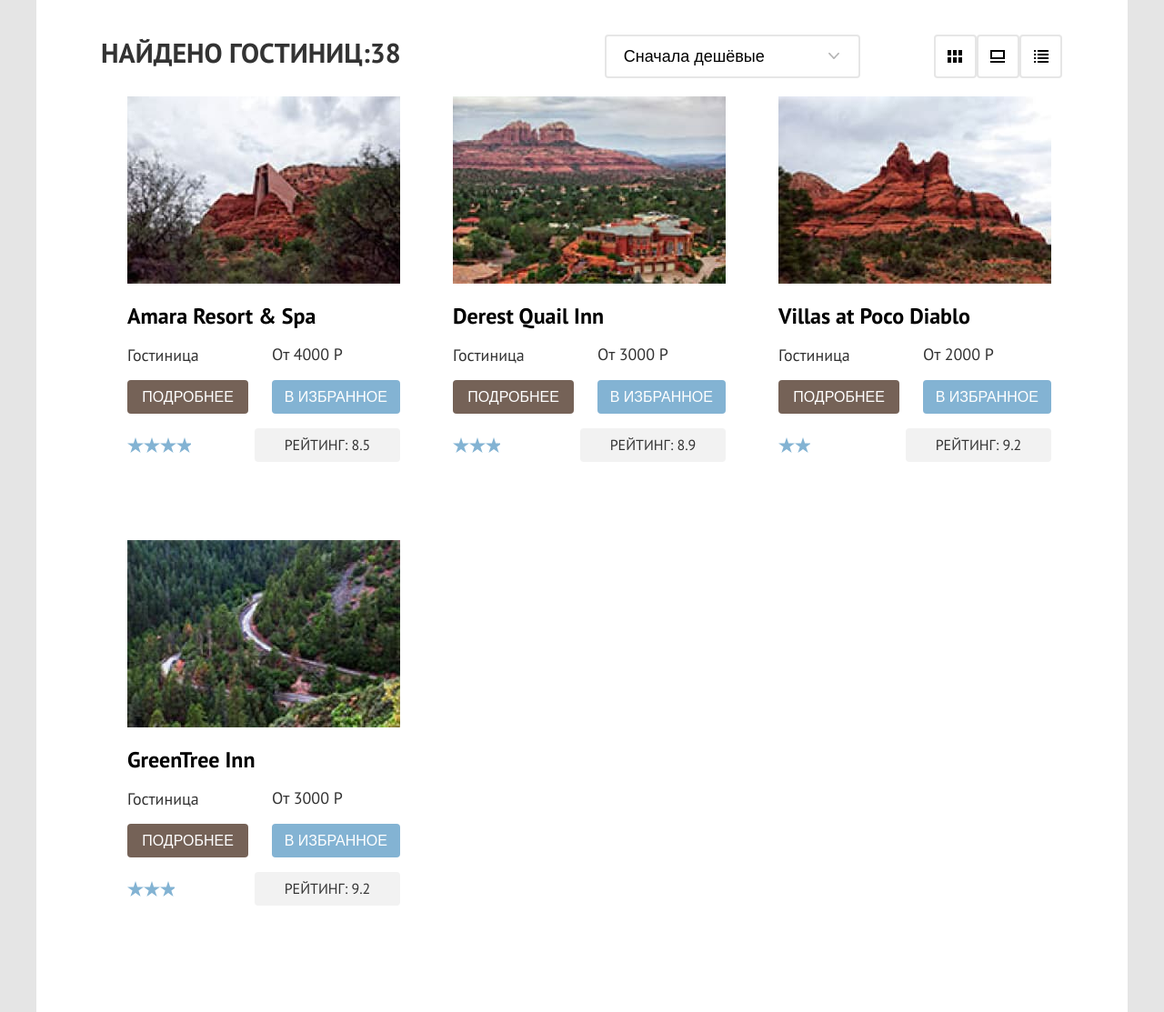
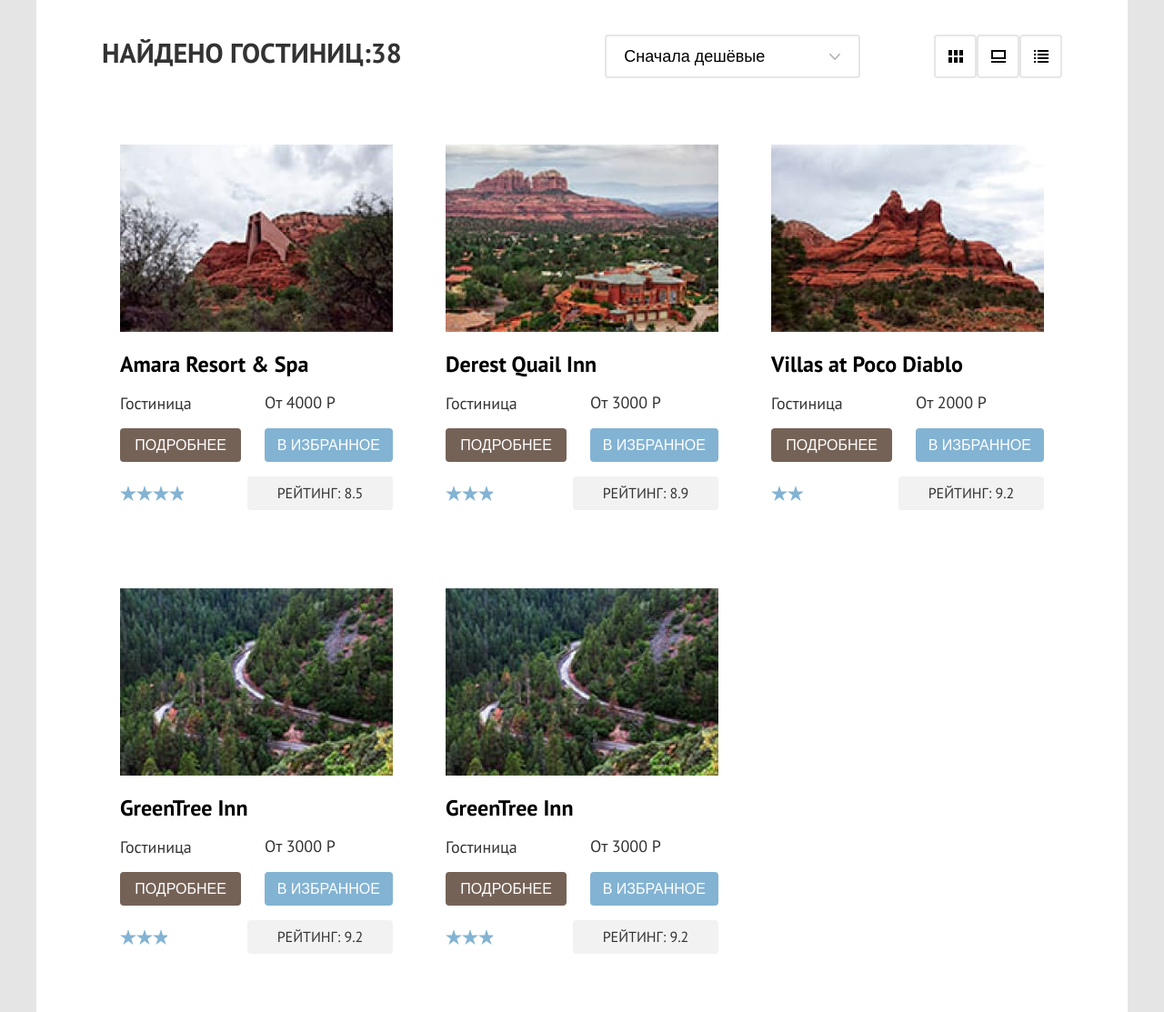
Before and after one commit to htmlacademy-htmlcss/2022161-sedona-33, a plain HTML site: page catalog.html in a window 1280 px wide. Shown: the part 484-1597 px from the top of the page at 91% size. Drawn offline with Linux system fonts and the light colour scheme.

```diff
--- a/catalog.html
+++ b/catalog.html
@@ -288,6 +288,28 @@
                 <p class="hotel-rating">рейтинг: 9.2</p>
               </div>
             </li>
+            <li class="hotel-card">
+              <a class="hotel-card-link" href="#">
+                <img class="hotel-card-image" src="images/hotel4.jpg" alt="Картинка отеля GreenTree Inn" width=""
+                  height="">
+                <h3 class="hotel-card-title"> GreenTree Inn</h3>
+              </a>
+              <div class="type-price">
+                <span class="hotel-card-housing-type"> Гостиница</span>
+                <span class="hotel-card-price">От 3000 Р</span>
+              </div>
+              <div>
+                <button class="button button button-secondary details" type="button">Подробнее</button>
+                <button class="button button-primary favourites" type="button">В Избранное</button>
+              </div>
+              <div class="stars-rating">
+                <div class="stars stars-3">
+                  <span class="visually-hidden">Три звезды</span>
+                </div>
+                <p class="hotel-rating">рейтинг: 9.2</p>
+              </div>
+            </li>
+
           </ul>
           <button class="button button-primary load-more" type="button">Загрузить еще</button>
           <div class="pagination-container">
@@ -361,7 +383,7 @@
           <a class="footer-social-button youtube" href="https://www.youtube.com/c/HTMLAcademyRUS">
             <svg class="footer-social-icon" aria-hidden="true" focusable="false" width="20" height="16"
               viewBox="0 0 20 16" fill="none" xmlns="http://www.w3.org/2000/svg">
-              <g clip-path="url(#a)">
+              <g >
                 <path
                   d="M17 0H2.9C1.2 0 0 1.5 0 3.2v9.5C0 14.5 1.2 16 2.9 16h14.3c1.5 0 2.9-1.5 2.9-3.2V3.2C19.9 1.5 18.7 0 17 0ZM7 11.8V4.2L13.7 8 7 11.8Z"
                   fill="#83B3D3" />
--- a/styles/styles.css
+++ b/styles/styles.css
@@ -1193,9 +1193,10 @@ input[type="email"]:invalid {
 .sorting {
   display: flex;
   margin: 0;
-  padding: 0;
-  width: 1057px;
-  margin-left: 71px;
+  margin-bottom: 53px;
+  padding: 0;
+  width: 1056px;
+  margin-left: 72px;
   margin-right: 72px;
 }
 
@@ -1227,7 +1228,7 @@ input[type="email"]:invalid {
   -webkit-appearance: none;
   -moz-appearance: none;
   appearance: none;
-  background: url(../images/dropdown.png) 92.1%/4.5% no-repeat;
+  background: url(../images/dropdown.png) 92.2%/4.2% no-repeat;
 }
 
 .select-control:hover {
@@ -1247,12 +1248,12 @@ input[type="email"]:invalid {
 .hotels {
   margin: 0 auto;
   padding: 0;
-  width: 1040px;
+  width: 1056px;
 }
 
 .hotel-list {
   display: grid;
-  grid-template-columns: repeat(3, 340px);
+  grid-template-columns: repeat(auto-fill, 340px);
   gap: 10px 18px;
   margin: 0;
   margin-bottom: 64px;
@@ -1542,7 +1543,7 @@ input[type="email"]:invalid {
   -webkit-appearance: none;
   -moz-appearance: none;
   appearance: none;
-  background: url(../images/dropdown.png) 87%/7.5% no-repeat;
+  background: url(../images/dropdown.png) 86%/7.5% no-repeat;
 }
 
 .select-control1:hover {
```
Also changed, not shown: index.html (+5 -5 lines).
